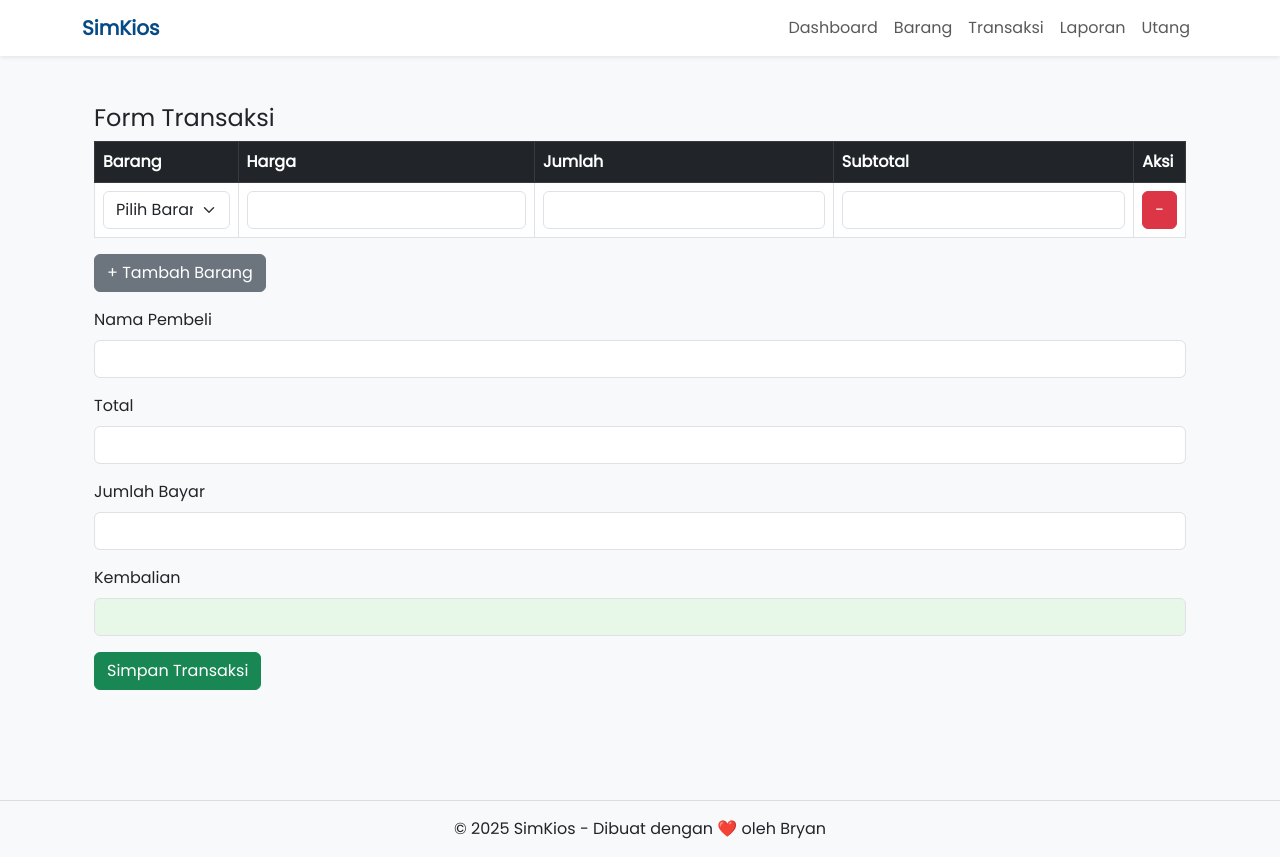
After one commit to febryanbarahama/simkios, a PHP site: page /pages/form_transaksi.php in a window 1280 px wide. The commit adds this page. Run offline with PHP 8.4, Linux system fonts and the light colour scheme; data that the repository does not hold is empty.

Commit message:
Fitur Transaksi & Detail Transaksi

```diff
--- a/assets/css/style.css
+++ b/assets/css/style.css
@@ -2,3 +2,8 @@ footer {
     background-color: #f8f9fa;
     border-top: 1px solid #ddd;
 }
+
+#kembalian {
+    background-color: #e7f8e8;
+    font-weight: bold;
+}
--- a/layouts/footer.php
+++ b/layouts/footer.php
@@ -3,7 +3,7 @@
 
 <footer class="bg-light text-center py-3 mt-auto">
             <div class="container">
-                <p class="mb-0">&copy; <?= date('Y'); ?> SimKios - Dibuat dengan ❤️ oleh Bryann</p>
+                <p class="mb-0">&copy; <?= date('Y'); ?> SimKios - Dibuat dengan ❤️ oleh Bryan</p>
             </div>
         </footer>
     </div> <!-- Tutup wrapper utama -->
@@ -14,10 +14,13 @@
     <script>
   // Hapus parameter URL agar alert tidak muncul saat refresh
   if (window.history.replaceState) {
-    const url = new URL(window.location);
-    url.search = '';
-    window.history.replaceState({}, document.title, url);
-  }
+  const url = new URL(window.location);
+  // Cek jika ada parameter status atau message, hapus saja parameter itu
+  url.searchParams.delete('status');
+  url.searchParams.delete('message');
+  window.history.replaceState({}, document.title, url);
+}
+
 </script>
 
 </body>
--- a/layouts/header.php
+++ b/layouts/header.php
@@ -37,11 +37,11 @@ if (session_status() == PHP_SESSION_NONE) {
             </button>
             <div class="collapse navbar-collapse" id="navbarNav">
                 <ul class="navbar-nav ms-auto">
-                    <li class="nav-item"><a class="nav-link" href="index.php">Dashboard</a></li>
-                    <li class="nav-item"><a class="nav-link" href="pages/barang.php">Barang</a></li>
-                    <li class="nav-item"><a class="nav-link" href="pages/transaksi.php">Transaksi</a></li>
-                    <li class="nav-item"><a class="nav-link" href="pages/laporan.php">Laporan</a></li>
-                    <li class="nav-item"><a class="nav-link" href="pages/utang.php">Utang</a></li>
+                    <li class="nav-item"><a class="nav-link" href="/simkios/index.php">Dashboard</a></li>
+                    <li class="nav-item"><a class="nav-link" href="/simkios/pages/barang.php">Barang</a></li>
+                    <li class="nav-item"><a class="nav-link" href="/simkios/pages/transaksi.php">Transaksi</a></li>
+                    <li class="nav-item"><a class="nav-link" href="/simkios/pages/laporan.php">Laporan</a></li>
+                    <li class="nav-item"><a class="nav-link" href="/simkios/pages/utang.php">Utang</a></li>
                 </ul>
             </div>
         </div>
--- a/pages/barang.php
+++ b/pages/barang.php
@@ -22,7 +22,7 @@
                 <th>Harga Beli</th>
                 <th>Harga Jual</th>
                 <th>Stok</th>
-                <th>Created At</th>
+                <th>Tanggal & Waktu</th>
                 <th>Aksi</th>
             </tr>
         </thead>
--- /dev/null
+++ b/pages/form_transaksi.php
@@ -0,0 +1,117 @@
+<?php include '../layouts/header.php'; ?>
+<?php include '../config/koneksi.php'; ?>
+
+<div class="container mt-4">
+    <h4>Form Transaksi</h4>
+
+    <form action="../proses/simpan_transaksi.php" method="POST" id="formTransaksi">
+        <div class="table-responsive">
+            <table class="table table-bordered" id="tabel-barang">
+                <thead class="table-dark">
+                    <tr>
+                        <th>Barang</th>
+                        <th>Harga</th>
+                        <th>Jumlah</th>
+                        <th>Subtotal</th>
+                        <th>Aksi</th>
+                    </tr>
+                </thead>
+                <tbody>
+                    <tr>
+                        <td>
+                            <select name="id_barang[]" class="form-select" onchange="updateHarga(this)">
+                                <option value="">Pilih Barang</option>
+                                <?php
+                                $barang = mysqli_query($conn, "SELECT * FROM barang");
+                                while ($row = mysqli_fetch_assoc($barang)) {
+                                    echo "<option value='{$row['id']}' data-harga='{$row['harga_jual']}'>{$row['nama_barang']}</option>";
+                                }
+                                ?>
+                            </select>
+                        </td>
+                        <td><input type="text" class="form-control harga" readonly></td>
+                        <td><input type="number" name="jumlah[]" class="form-control jumlah" min="1" onchange="updateSubtotal(this)"></td>
+                        <td><input type="text" name="subtotal[]" class="form-control subtotal" readonly></td>
+                        <td><button type="button" class="btn btn-danger" onclick="hapusBaris(this)">-</button></td>
+                    </tr>
+                </tbody>
+            </table>
+            <button type="button" class="btn btn-secondary mb-3" onclick="tambahBaris()">+ Tambah Barang</button>
+        </div>
+
+        <div class="mb-3">
+    <label for="nama_pembeli" class="form-label">Nama Pembeli</label>
+    <input type="text" class="form-control" name="nama_pembeli" id="nama_pembeli" required>
+</div>
+
+
+        <div class="mb-3">
+            <label for="total_harga" class="form-label">Total</label>
+            <input type="text" name="total_harga" id="total" class="form-control" readonly>
+        </div>
+
+        <div class="mb-3">
+            <label for="jumlah_bayar" class="form-label">Jumlah Bayar</label>
+            <input type="number" name="jumlah_bayar" id="jumlah_bayar" class="form-control" onchange="hitungKembalian()">
+        </div>
+
+        <div class="mb-3">
+            <label for="kembalian" class="form-label">Kembalian</label>
+            <input type="text" name="kembalian" id="kembalian" class="form-control" readonly>
+        </div>
+
+        <button type="submit" class="btn btn-success">Simpan Transaksi</button>
+    </form>
+</div>
+
+<script>
+    function tambahBaris() {
+        const row = document.querySelector("#tabel-barang tbody tr");
+        const clone = row.cloneNode(true);
+
+        clone.querySelectorAll("input").forEach(input => input.value = '');
+        clone.querySelector("select").selectedIndex = 0;
+        document.querySelector("#tabel-barang tbody").appendChild(clone);
+    }
+
+    function hapusBaris(btn) {
+        const rows = document.querySelectorAll("#tabel-barang tbody tr");
+        if (rows.length > 1) btn.closest('tr').remove();
+        hitungTotal();
+    }
+
+    function updateHarga(selectElement) {
+        const harga = selectElement.selectedOptions[0].getAttribute('data-harga') || 0;
+        const row = selectElement.closest('tr');
+        row.querySelector(".harga").value = harga;
+        updateSubtotal(row.querySelector(".jumlah"));
+    }
+
+    function updateSubtotal(inputElement) {
+        const row = inputElement.closest('tr');
+        const harga = parseFloat(row.querySelector(".harga").value || 0);
+        const jumlah = parseInt(row.querySelector(".jumlah").value || 0);
+        const subtotal = harga * jumlah;
+        row.querySelector(".subtotal").value = subtotal;
+        hitungTotal();
+    }
+
+    function hitungTotal() {
+        const subtotalFields = document.querySelectorAll(".subtotal");
+        let total = 0;
+        subtotalFields.forEach(field => {
+            total += parseFloat(field.value || 0);
+        });
+        document.getElementById("total").value = total;
+        hitungKembalian();
+    }
+
+    function hitungKembalian() {
+        const total = parseFloat(document.getElementById("total").value || 0);
+        const bayar = parseFloat(document.getElementById("jumlah_bayar").value || 0);
+        const kembali = bayar - total;
+        document.getElementById("kembalian").value = kembali >= 0 ? kembali : 0;
+    }
+</script>
+
+<?php include '../layouts/footer.php'; ?>
```
Also changed, not shown: index.php (+25 -14 lines), pages/detail_transaksi.php (added, +75 -0 lines), pages/transaksi.php (+51 -0 lines), proses/simpan_transaksi.php (+44 -0 lines).
